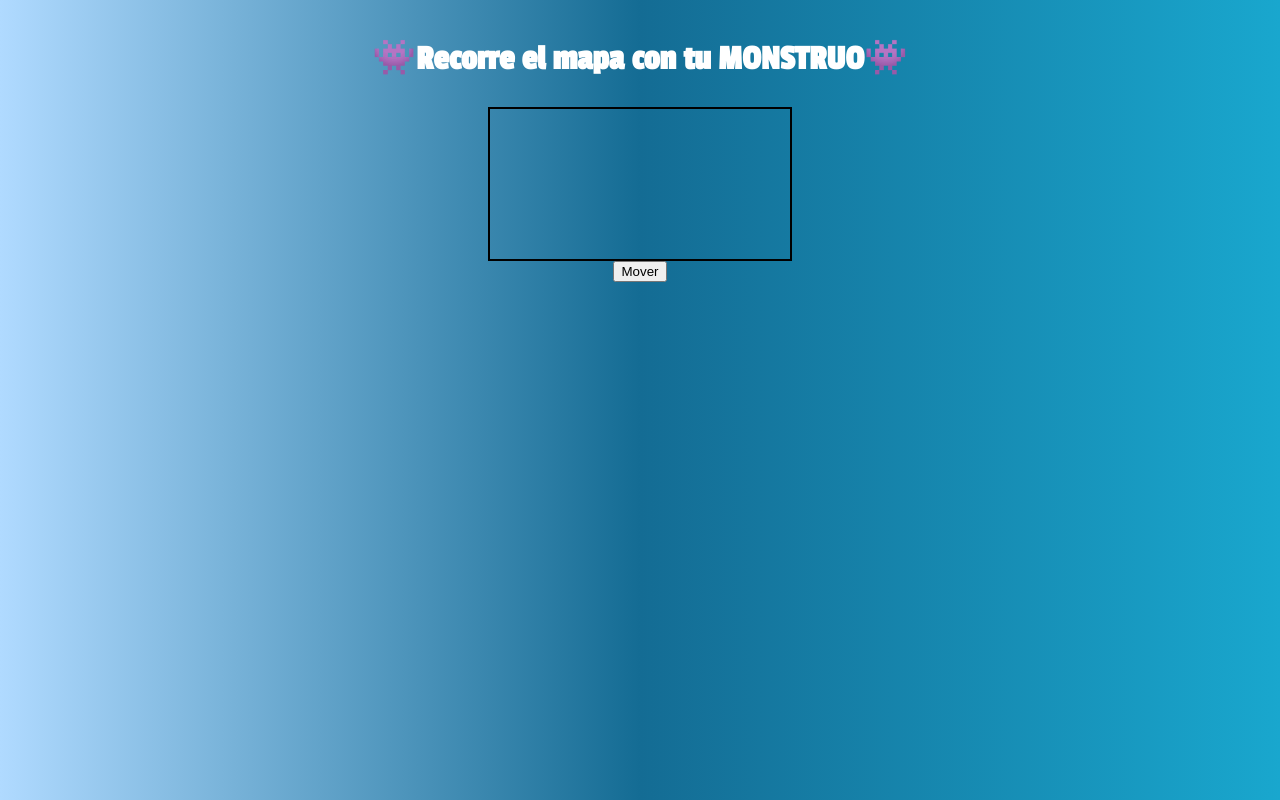
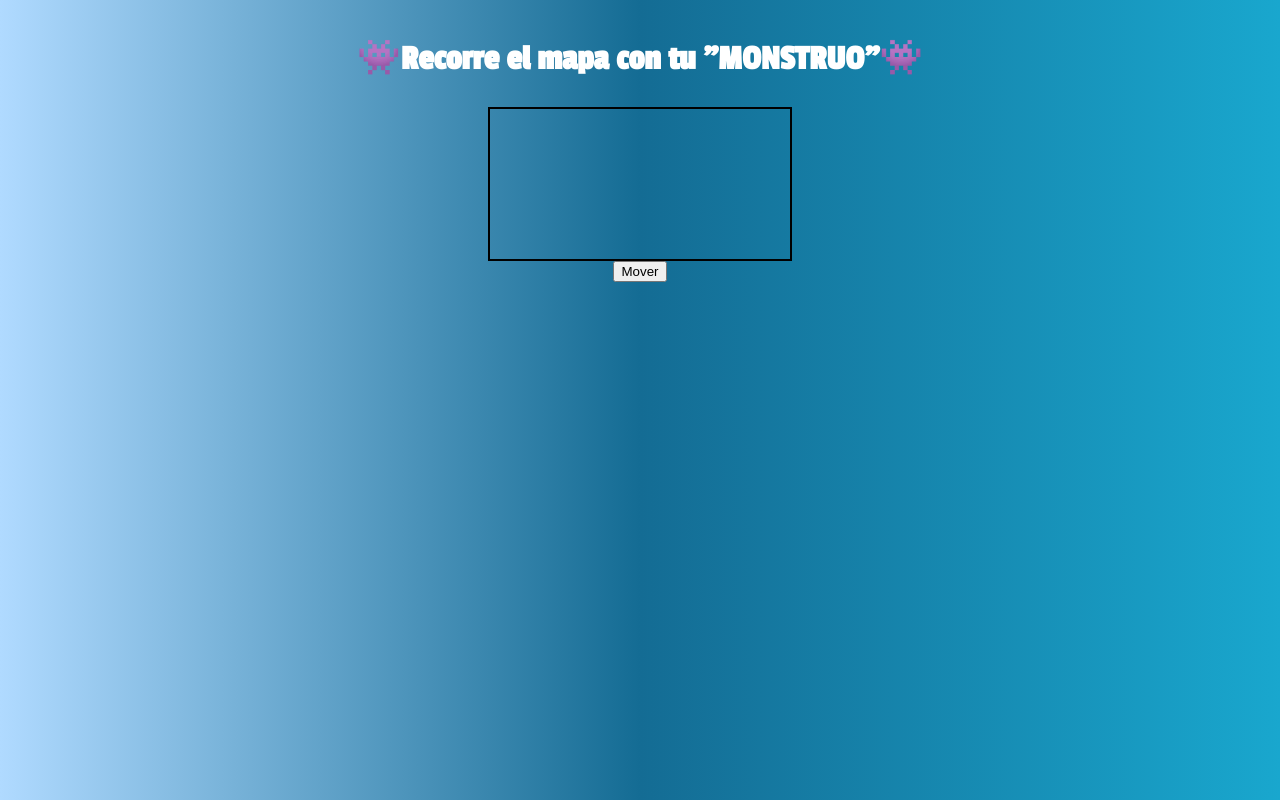
Before and after one commit to castilloxavie/criaturas_del_avismo, a plain HTML site: page criaturas_del_avismo/criaturas_del_avismo.html in a window 1280 px wide. Both pictures are taken after a click on the button "Seleccionar 🤜🤛". Drawn offline with Linux system fonts and the light colour scheme.

Commit message:
se realizo algunos ajustes al nombre del titulo

```diff
--- a/criaturas_del_avismo/criaturas_del_avismo.html
+++ b/criaturas_del_avismo/criaturas_del_avismo.html
@@ -23,7 +23,7 @@
         </section>
 
         <section id="verMapa">
-            <h1 class="titulo">👾Recorre el mapa con tu MONSTRUO👾</h1>
+            <h1 class="titulo">👾Recorre el mapa con tu "MONSTRUO"👾</h1>
             <canvas id="mapa"></canvas>
             <button onclick="Gorgoroth">Mover</button>
         </section>
```
